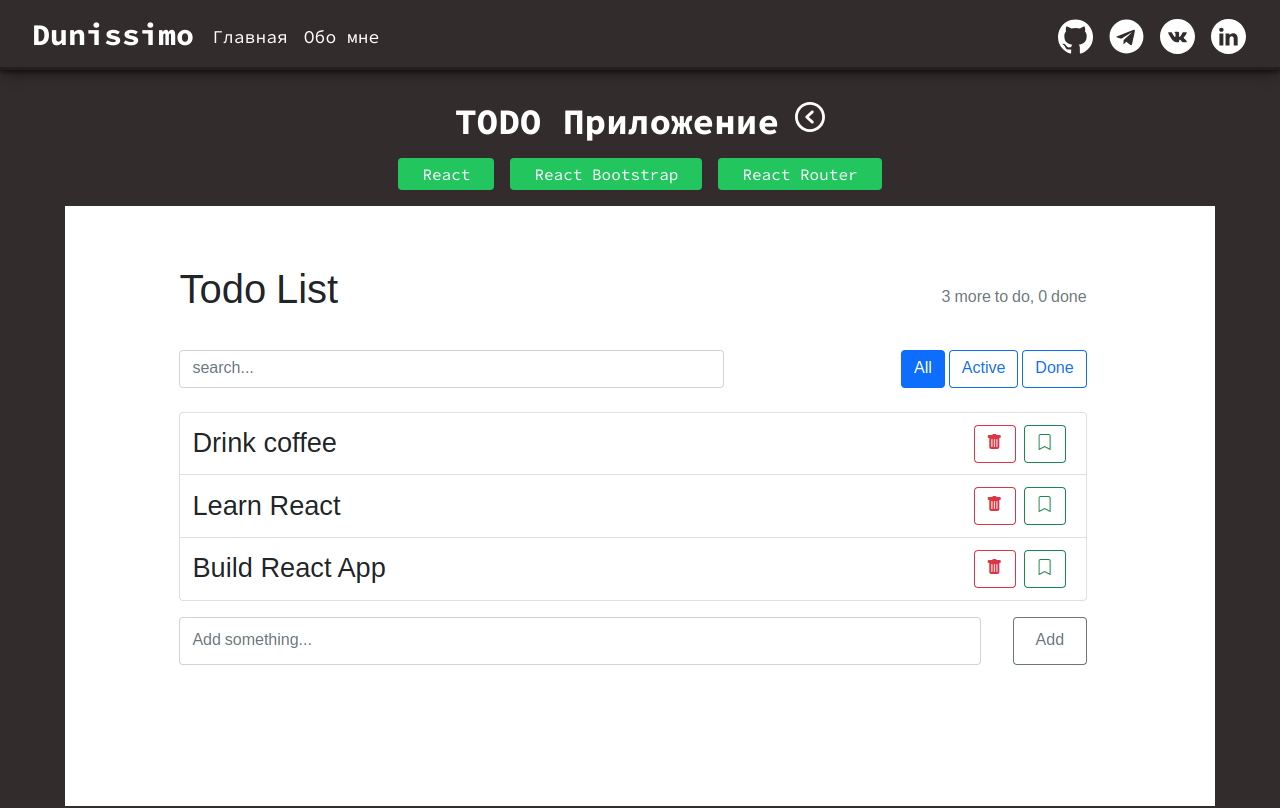
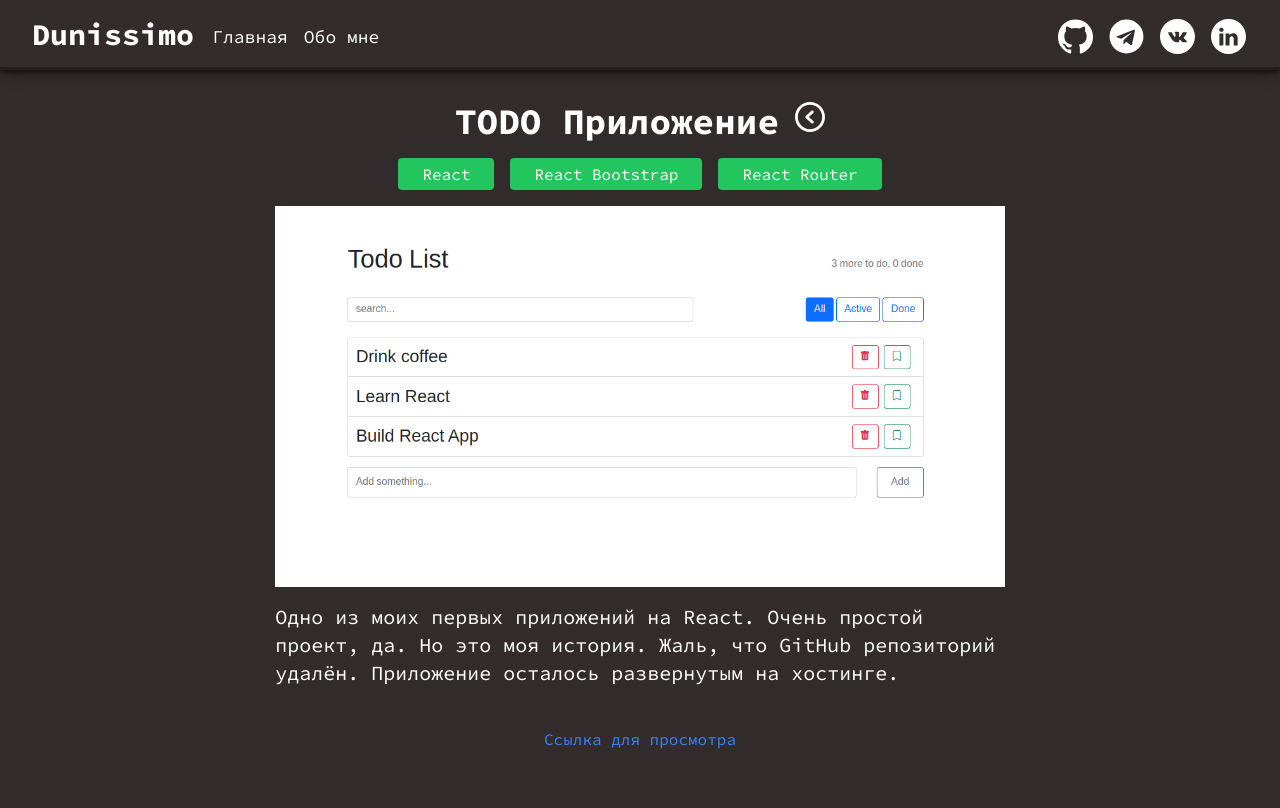
Before and after one commit to Dunissimo/Dunissimo-com, a React (Vite) app: page /project/1 in a window 1280 px wide. Shown: the top 808 px of the page. Built offline with nearby package versions, Linux system fonts and the light colour scheme.

Commit message:
fix: add new project and remake project-page component

```diff
--- a/src/components/project-page/ProjectPage.tsx
+++ b/src/components/project-page/ProjectPage.tsx
@@ -38,10 +38,10 @@ const ProjectPage: FC = () => {
             <Stack key={id}>{item}</Stack>
           ))}
         </div>
-        <div className="flex justify-center my-4">
+        <div className="flex justify-center my-4 w-[60%] mx-auto">
           <img src={img} alt="" />
         </div>
-        <p className="lg:max-w-[50%] mx-auto my-4 text-xl">{description}</p>
+        <p className="my-4 mx-[20%] text-xl text-left">{description}</p>
         {gh_link ? (
           <a
             href={gh_link ? gh_link : location.pathname}
@@ -49,13 +49,13 @@ const ProjectPage: FC = () => {
           >
             Ссылка на GitHub
           </a>
-        ) : (
-          ""
-        )}
+        ) : null}
         <br />
-        <a href={live_link} className="text-blue-500 hover:underline">
-          Ссылка для просмотра
-        </a>
+        {live_link ? (
+          <a href={live_link} className="text-blue-500 hover:underline">
+            Ссылка для просмотра
+          </a>
+        ) : null}
       </div>
     </>
   );
--- a/src/utils/data.json
+++ b/src/utils/data.json
@@ -78,7 +78,7 @@
       "gh_link": "https://github.com/Dunissimo/createx-company-new",
       "live_link": "https://createx-company-new.onrender.com",
       "stack": ["React", "Redux", "RTK + RTK Query", "TypeScript", "SCSS"],
-      "rating": 5
+      "rating": 4.9
     },
     {
       "id": 9,
@@ -109,6 +109,16 @@
       "live_link": "https://dunissimo.github.io/Tip-calc_Frontend-Mentor/",
       "stack": ["HTML", "SCSS", "JS"],
       "rating": 3
+    },
+    {
+      "id": 12,
+      "name": "Sakura (социальная сеть)",
+      "description": "Это проект, в который я попал через телеграм чат Владилена Минина. С небольшой командой делаем социальную сеть. Я занимался сборкой проекта с нуля, разработкой UI библиотеки на основне Shadcn, разработкой функционала \"Друзей\". Пока еще не выпустили первую версию, так что ссылки для просмотра нет. Как выпустим, так сразу и добавлю.",
+      "img": "sakura.png",
+      "gh_link": "https://github.com/Barresi/sakura-front",
+      "live_link": "",
+      "stack": ["React", "Redux", "RTK", "TypeScript", "Tailwind", "Shadcn"],
+      "rating": 5
     }
   ]
 }
```
Also changed, not shown: src/assets/sakura.png (added).
